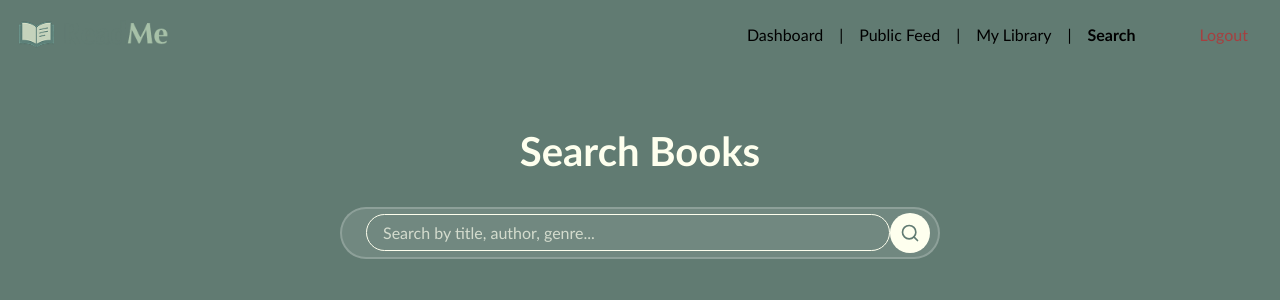
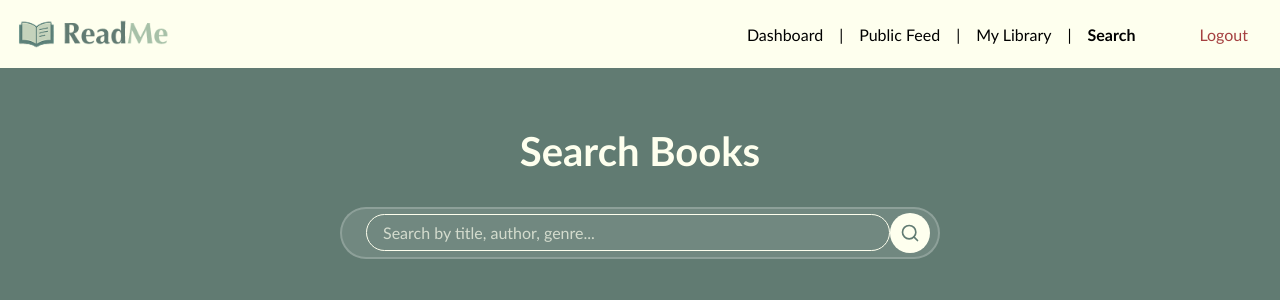
Before and after one commit to Tijana0/ReadMe, a React (Vite) app in the folder frontend/: page /search in a window 1280 px wide. Shown: the top 300 px of the page. Built offline with nearby package versions, Linux system fonts and the light colour scheme; sample sign-in values are in the browser's storage.

Commit message:
fix: add light header background to search page

```diff
--- a/frontend/src/pages/Search.jsx
+++ b/frontend/src/pages/Search.jsx
@@ -48,7 +48,9 @@ export default function SearchPage() {
 
     return (
         <div className="search-page-container">
-            <NavMenu />
+            <div style={{ backgroundColor: "#feffee" }}>
+                <NavMenu />
+            </div>
             <div className="search-page-content">
                 <h1 className="search-page-title">Search Books</h1>
 
```
